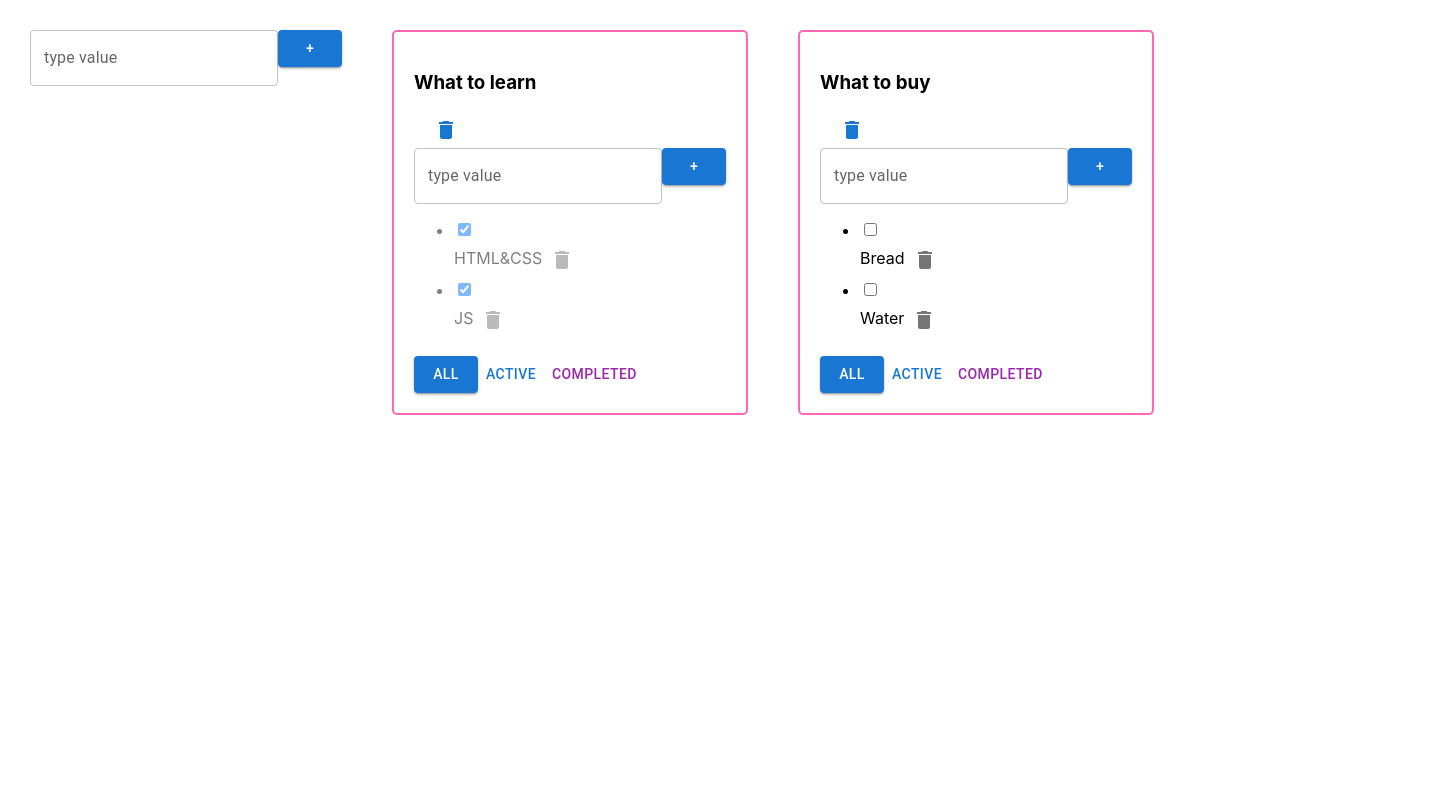
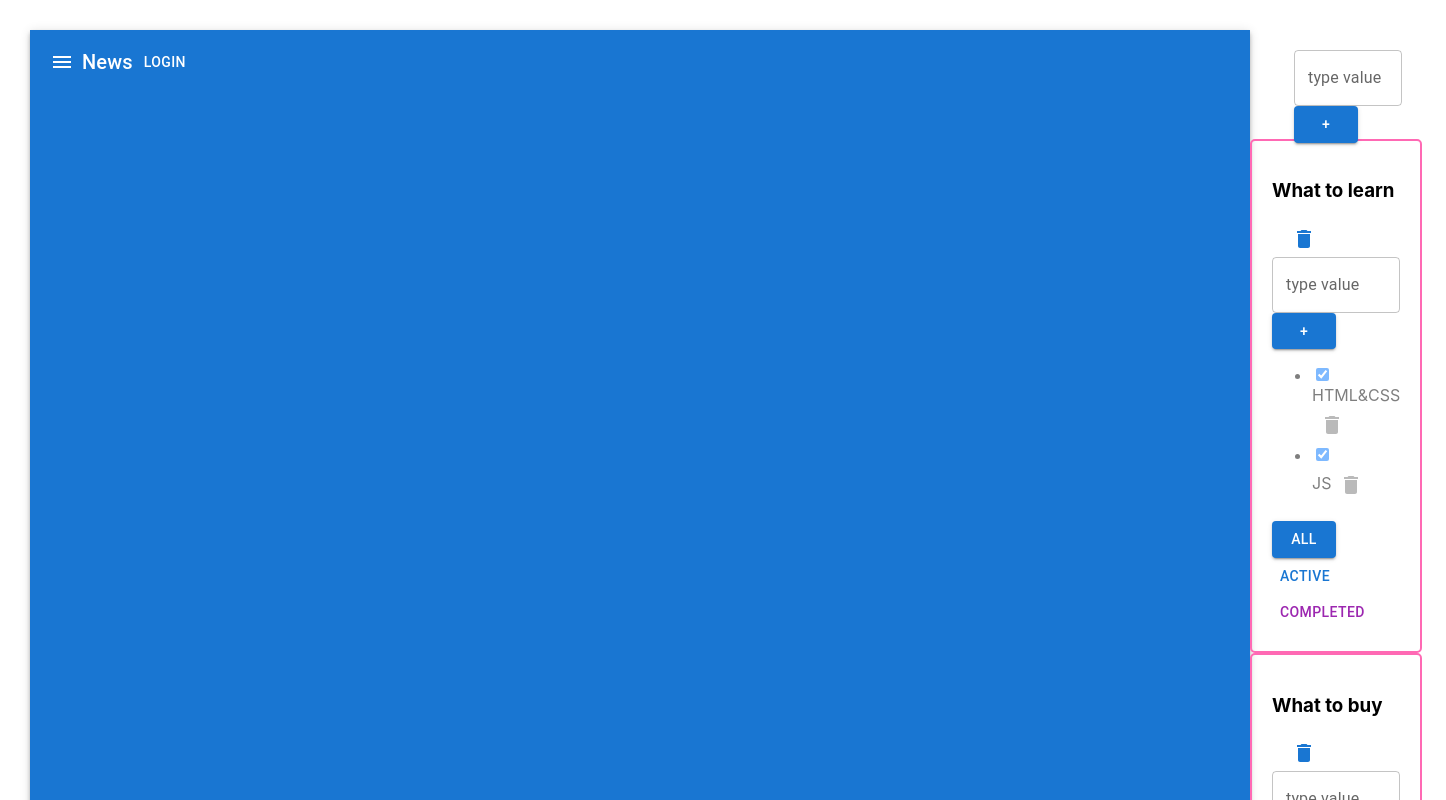
Before and after one commit to tolkunio/task-organized-app, a React (Create React App) app: page / in a window 1280 px wide. Shown: the top 800 px of the page, 1446 px wide, since content can reach past the window. Built offline with nearby package versions, Linux system fonts and the light colour scheme.

Commit message:
-подготовила todolist к 9му уроку

```diff
--- a/src/App.tsx
+++ b/src/App.tsx
@@ -3,13 +3,17 @@ import './App.css';
 import TodoList from './TodoList';
 import {v1} from 'uuid';
 import {AddItemForm} from './components/AddItemForm';
+import {AppBar, Button, Container, Grid, IconButton, Toolbar, Typography} from '@mui/material';
+import {Menu} from '@mui/icons-material';
 
 export type TaskType = {
     id: string,
     title: string,
     isDone: boolean
 }
-
+export type TasksStateType = {
+    [key: string]: Array<TaskType>;
+}
 export type TodoListType = {
     id: string,
     title: string,
@@ -26,7 +30,7 @@ function App(): JSX.Element {
         {id: todolistId1, title: 'What to learn', filter: 'active'},
         {id: todolistId2, title: 'What to buy', filter: 'completed'}
     ]);
-    let [tasksObj, setTasks] = useState({
+    let [tasksObj, setTasks] = useState<TasksStateType>({
         [todolistId1]: [
             {id: v1(), title: 'HTML&CSS', isDone: true},
             {id: v1(), title: 'JS', isDone: true},
@@ -85,8 +89,8 @@ function App(): JSX.Element {
         });
 
     }
-    const updateTodoListTitle=(todolistId:string,newTodolistTitle:string)=>{
-        setTodolists(todolists.map(el=>el.id===todolistId?{...el,title:newTodolistTitle}:el))    ;
+    const updateTodoListTitle = (todolistId: string, newTodolistTitle: string) => {
+        setTodolists(todolists.map(el => el.id === todolistId ? {...el, title: newTodolistTitle} : el));
     }
 
     const addTodoList = (newTitle: string) => {
@@ -103,7 +107,22 @@ function App(): JSX.Element {
     return (
 
         <div className="App">
+            <AppBar position="static">
+                <Toolbar>
+                    <IconButton edge="start" color="inherit" aria-label="menu">
+                        <Menu/>
+                    </IconButton>
+                    <Typography variant="h6">
+                        News
+                    </Typography>
+                    <Button color="inherit">Login</Button>
+                </Toolbar>
+            </AppBar>
+            <Container fixed>
+                <Grid container style={{padding: '20px'}}>
                     <AddItemForm addCallBack={addTodoList}/>
+                </Grid>
+                <Grid container spacing={3}>
                     {
                         todolists.map((tl) => {
                             let tasksForTodoList = tasksObj[tl.id];
@@ -128,6 +147,8 @@ function App(): JSX.Element {
                             />
                         })
                     }
+                </Grid>
+            </Container>
         </div>
     );
 }
```
Also changed, not shown: src/state/tasks-reducer.ts (added, +28 -0 lines), 1 other file (tests, documents, lock files or other folders). Lines whose indentation alone changed are shown as unchanged.
